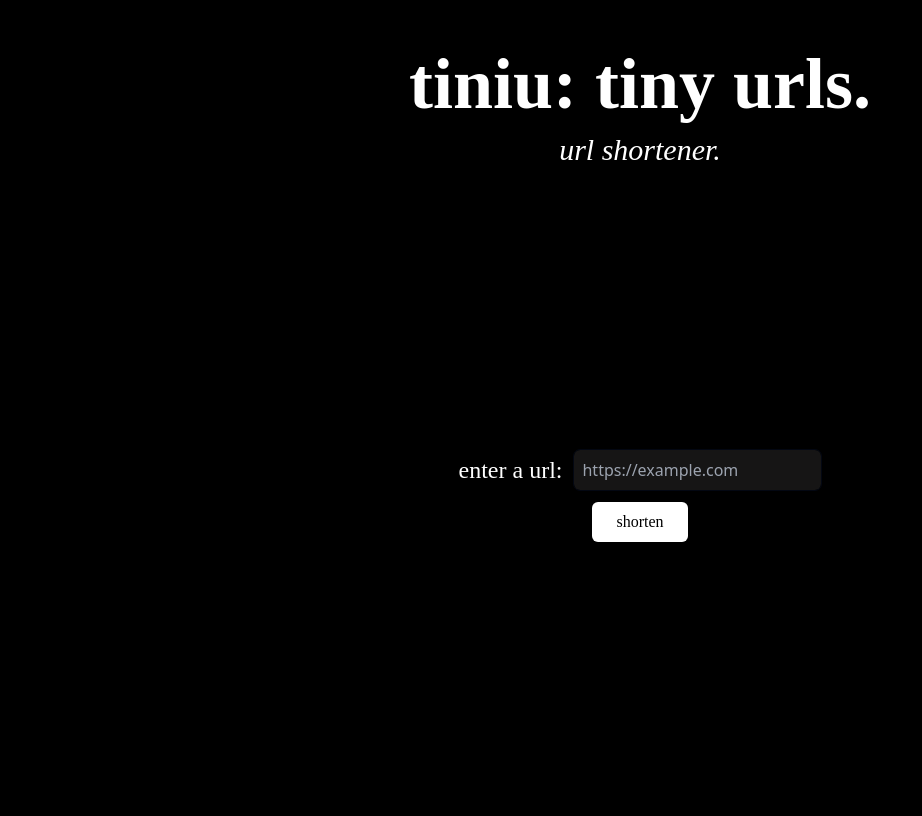
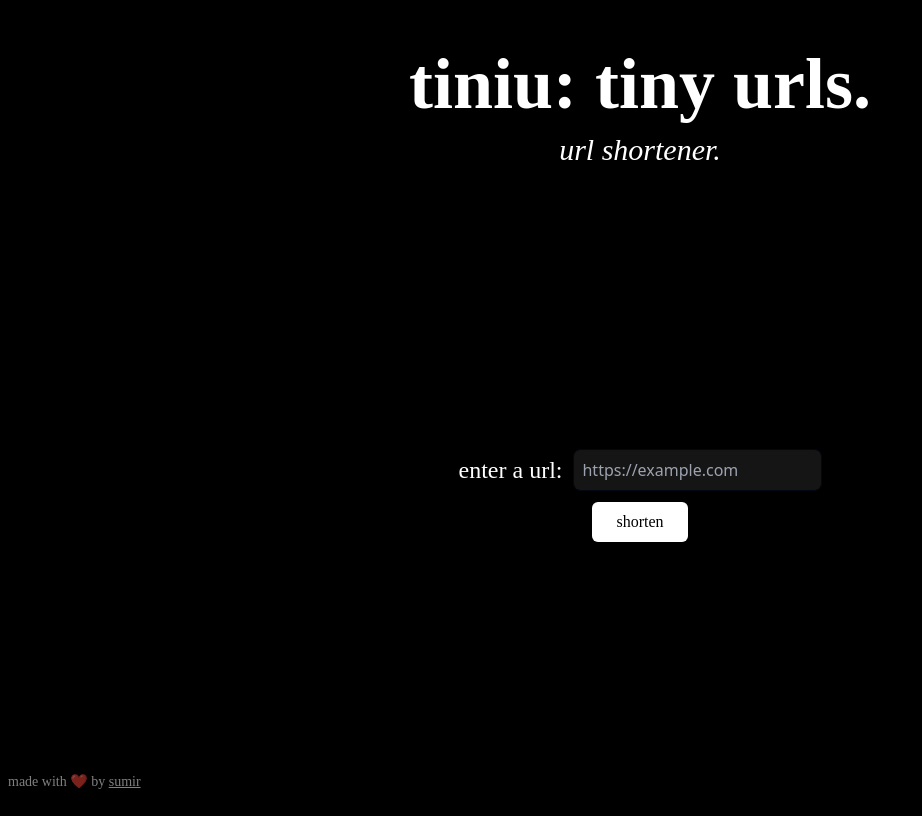
Before and after one commit to SumirSeth/tiniu, a Nuxt app: page / in a window 1280 px wide. Shown: the whole page, without its empty margins (0-922 px from the left). Built offline with nearby package versions, Linux system fonts and the light colour scheme; no server answers.

Commit message:
Add footer with attribution to the URL shortener page

```diff
--- a/pages/index.vue
+++ b/pages/index.vue
@@ -8,7 +8,6 @@
         <p class="md:text-3xl sm:text-2xl text-2xl font-[Geist] font-thin italic">url shortener.</p>
         <p v-if="longurl.length > 0" class="opacity-20">( {{ longurl }} )</p>
       </div>
-
       <div v-if="output.length == 0" class="flex flex-col items-center gap-3 justify-center h-[80vh]">
         <div class="flex flex-row items-center gap-3">
           <label for="url" class="text-xl md:text-2xl font-[Geist] font-medium">enter a url:</label>
@@ -35,6 +34,9 @@
         <p class="">Copied to clipboard!</p>
       </div>
     </Transition>
+    <footer class="fixed bottom-0 flex flex-col items-center justify-center gap-3 p-2 text-white">
+      <p class="text-sm opacity-50 font-[Geist] font-thin">made with ❤️ by <a href="https://github.com/sumirseth" class="underline">sumir</a></p>
+    </footer>
   </div>
 </template>
 
```
